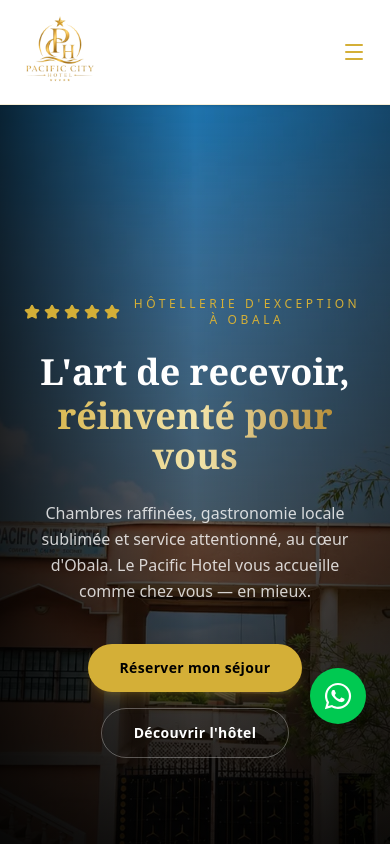
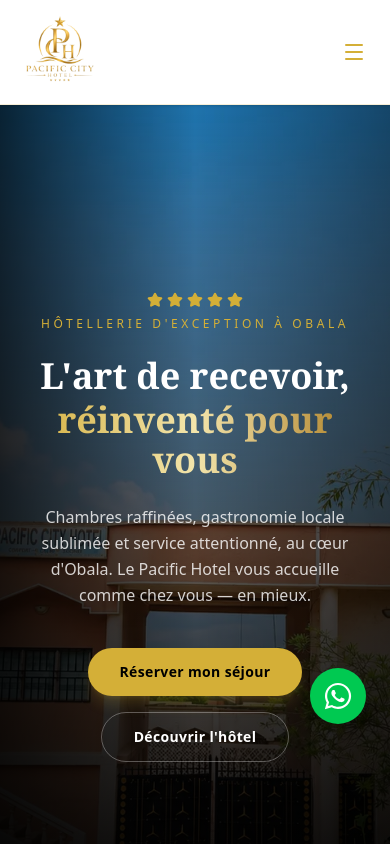
Before and after one commit to biloa2005/pacific-city-hotel, a Next.js app: page / in a window 390 px wide. Shown: the top 844 px of the page. Built offline with nearby package versions, Linux system fonts and the light colour scheme.

Commit message:
alignement du menu au footer

```diff
--- a/components/Footer.tsx
+++ b/components/Footer.tsx
@@ -44,13 +44,13 @@ export default function Footer() {
               cuisine locale sublimée et service attentionné.
             </p>
           </div>
-
           {/* NAVIGATION */}
           <div>
             <h4 className="text-white text-sm font-semibold uppercase tracking-wider mb-5">
               Navigation
             </h4>
-            <ul className="space-y-3">
+
+            <ul className="grid grid-cols-2 gap-x-6 gap-y-3">
               {NAV_LINKS.map((link) => (
                 <li key={link.name}>
                   <Link
@@ -63,7 +63,6 @@ export default function Footer() {
               ))}
             </ul>
           </div>
-
           {/* CONTACT */}
           <div>
             <h4 className="text-white text-sm font-semibold uppercase tracking-wider mb-5">
--- a/components/Hero.tsx
+++ b/components/Hero.tsx
@@ -9,11 +9,13 @@ export default function Hero() {
   useEffect(() => {
     // Léger délai pour laisser le layout se poser avant de lancer l'animation
     const timer = setTimeout(() => setMounted(true), 100);
+
     return () => clearTimeout(timer);
   }, []);
 
   return (
     <section className="relative min-h-screen w-full overflow-hidden bg-black">
+
       {/* IMAGE DE FOND */}
       <div
         className="absolute inset-0 bg-cover bg-center scale-105"
@@ -21,51 +23,68 @@ export default function Hero() {
           backgroundImage: "url('/hero.webp')",
         }}
       />
-      {/* Voile dégradé pour la lisibilité du texte */}
+
+      {/* VOILES POUR LA LISIBILITÉ DU TEXTE */}
       <div className="absolute inset-0 bg-gradient-to-t from-black via-black/60 to-black/30" />
+
       <div className="absolute inset-0 bg-gradient-to-r from-black/70 via-transparent to-black/40" />
 
       {/* CONTENU */}
       <div className="relative z-10 flex min-h-screen flex-col items-center justify-center px-6 text-center">
 
-        {/* Eyebrow : étoiles + mention */}
+        {/* ÉTOILES + MENTION */}
         <div
-          className={`mb-6 flex items-center gap-2 transition-all duration-700 ease-out ${
-            mounted ? 'opacity-100 translate-y-0' : 'opacity-0 translate-y-4'
+          className={`mb-6 flex flex-col sm:flex-row items-center gap-2 transition-all duration-700 ease-out ${mounted
+              ? 'opacity-100 translate-y-0'
+              : 'opacity-0 translate-y-4'
             }`}
         >
+          {/* 5 ÉTOILES */}
           <div className="flex gap-1">
             {[...Array(5)].map((_, i) => (
-              <Star key={i} className="w-4 h-4 fill-[#D4AF37] text-[#D4AF37]" />
+              <Star
+                key={i}
+                className="w-4 h-4 fill-[#D4AF37] text-[#D4AF37]"
+              />
             ))}
           </div>
-          <span className="text-[#D4AF37] text-xs tracking-[0.3em] uppercase font-medium">
+
+          {/* TEXTE */}
+          <span className="text-[#D4AF37] text-xs tracking-[0.3em] uppercase font-medium text-center">
             Hôtellerie d&apos;exception à Obala
           </span>
         </div>
 
-        {/* TITRE PRINCIPAL — apparition ligne par ligne */}
+        {/* TITRE PRINCIPAL */}
         <h1 className="font-serif font-bold leading-[1.05] text-white">
+
+          {/* PREMIÈRE LIGNE */}
           <span
-            className={`block text-4xl sm:text-6xl lg:text-7xl transition-all duration-700 delay-150 ease-out ${
-              mounted ? 'opacity-100 translate-y-0' : 'opacity-0 translate-y-8'
+            className={`block text-4xl sm:text-6xl lg:text-7xl transition-all duration-700 delay-150 ease-out ${mounted
+                ? 'opacity-100 translate-y-0'
+                : 'opacity-0 translate-y-8'
               }`}
           >
             L&apos;art de recevoir,
           </span>
+
+          {/* DEUXIÈME LIGNE */}
           <span
-            className={`block text-4xl sm:text-6xl lg:text-7xl mt-1 sm:mt-2 bg-gradient-to-r from-[#D4AF37] via-[#F3E5AB] to-[#AA7C11] bg-clip-text text-transparent transition-all duration-700 delay-300 ease-out ${
-              mounted ? 'opacity-100 translate-y-0' : 'opacity-0 translate-y-8'
+            className={`block text-4xl sm:text-6xl lg:text-7xl mt-1 sm:mt-2 bg-gradient-to-r from-[#D4AF37] via-[#F3E5AB] to-[#AA7C11] bg-clip-text text-transparent transition-all duration-700 delay-300 ease-out ${mounted
+                ? 'opacity-100 translate-y-0'
+                : 'opacity-0 translate-y-8'
               }`}
           >
             réinventé pour vous
           </span>
+
         </h1>
 
         {/* SOUS-TITRE */}
         <p
-          className={`mt-6 max-w-xl text-base sm:text-lg text-white/80 leading-relaxed transition-all duration-700 delay-500 ease-out ${
-            mounted ? 'opacity-100 translate-y-0' : 'opacity-0 translate-y-6'
+          className={`mt-6 max-w-xl text-base sm:text-lg text-white/80 leading-relaxed transition-all duration-700 delay-500 ease-out ${mounted
+              ? 'opacity-100 translate-y-0'
+              : 'opacity-0 translate-y-6'
             }`}
         >
           Chambres raffinées, gastronomie locale sublimée et service attentionné,
@@ -73,12 +92,15 @@ export default function Hero() {
           en mieux.
         </p>
 
-        {/* CTA */}
+        {/* BOUTONS */}
         <div
-          className={`mt-10 flex flex-col sm:flex-row items-center gap-4 transition-all duration-700 delay-700 ease-out ${
-            mounted ? 'opacity-100 translate-y-0' : 'opacity-0 translate-y-6'
+          className={`mt-10 flex flex-col sm:flex-row items-center gap-4 transition-all duration-700 delay-700 ease-out ${mounted
+              ? 'opacity-100 translate-y-0'
+              : 'opacity-0 translate-y-6'
             }`}
         >
+
+          {/* CTA PRINCIPAL */}
           <a
             href="#chambres"
             className="px-8 py-3.5 bg-[#D4AF37] text-black font-semibold text-sm tracking-wide rounded-full hover:bg-[#F3E5AB] transition-colors shadow-lg shadow-[#D4AF37]/20"
@@ -86,26 +108,30 @@ export default function Hero() {
             Réserver mon séjour
           </a>
 
+          {/* CTA SECONDAIRE */}
           <a
             href="#a-propos"
             className="px-8 py-3.5 border border-white/30 text-white font-semibold text-sm tracking-wide rounded-full hover:bg-white/10 hover:border-white/50 transition-colors"
           >
             Découvrir l&apos;hôtel
           </a>
+
         </div>
+
       </div>
 
       {/* INDICATEUR DE SCROLL */}
       <div
-        className={`absolute bottom-8 left-1/2 -translate-x-1/2 flex flex-col items-center gap-2 transition-opacity duration-700 delay-[1000ms] ${
-          mounted ? 'opacity-100' : 'opacity-0'
+        className={`absolute bottom-8 left-1/2 -translate-x-1/2 flex flex-col items-center gap-2 transition-opacity duration-700 delay-[1000ms] ${mounted ? 'opacity-100' : 'opacity-0'
           }`}
       >
         <span className="text-white/50 text-[10px] tracking-[0.25em] uppercase">
           Découvrir
         </span>
+
         <ChevronDown className="w-4 h-4 text-[#D4AF37] animate-bounce" />
       </div>
+
     </section>
   );
 }
```
Lines whose indentation alone changed are shown as unchanged.
